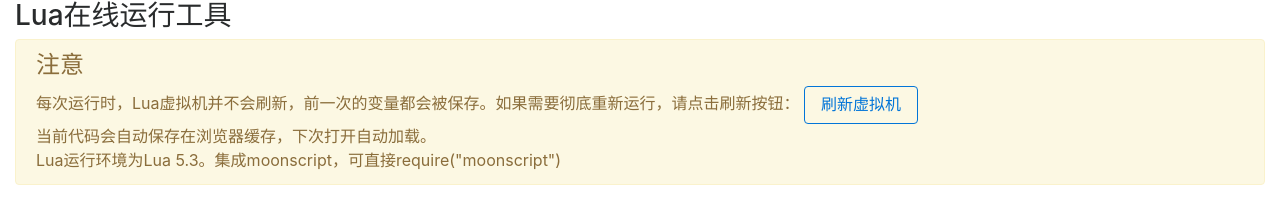
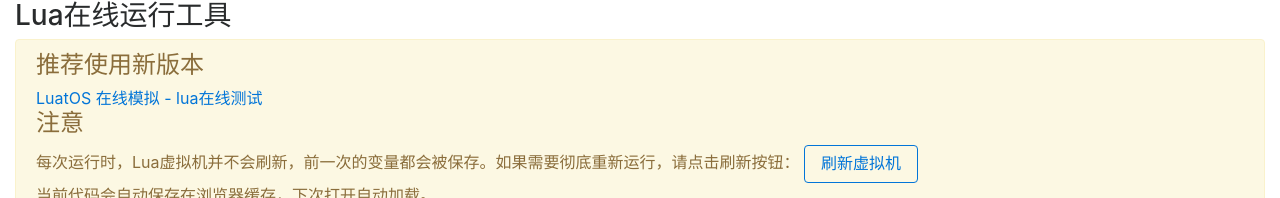
Before and after one commit to chenxuuu/lua-online, a plain HTML site: page index.html in a window 1280 px wide. Shown: the top 198 px of the page. Drawn offline with Linux system fonts and the light colour scheme; no server answers; a script that the page names is missing.

Commit message:
update: 此版本已不维护

```diff
--- a/index.html
+++ b/index.html
@@ -29,6 +29,8 @@
                     Lua在线运行工具
                 </h3>
                 <div class="alert alert-warning alert-dismissable">
+                    <h4>推荐使用新版本</h4>
+                    <a href="https://wiki.luatos.com/_static/luatos-emulator/lua.html">LuatOS 在线模拟 - lua在线测试</a>
                     <h4>注意</h4>
                     每次运行时，Lua虚拟机并不会刷新，前一次的变量都会被保存。如果需要彻底重新运行，请点击刷新按钮：
                     <button class="btn btn-primary btn-outline-primary" onclick="newLuaState()">
```
Also changed, not shown: 1 other file.
